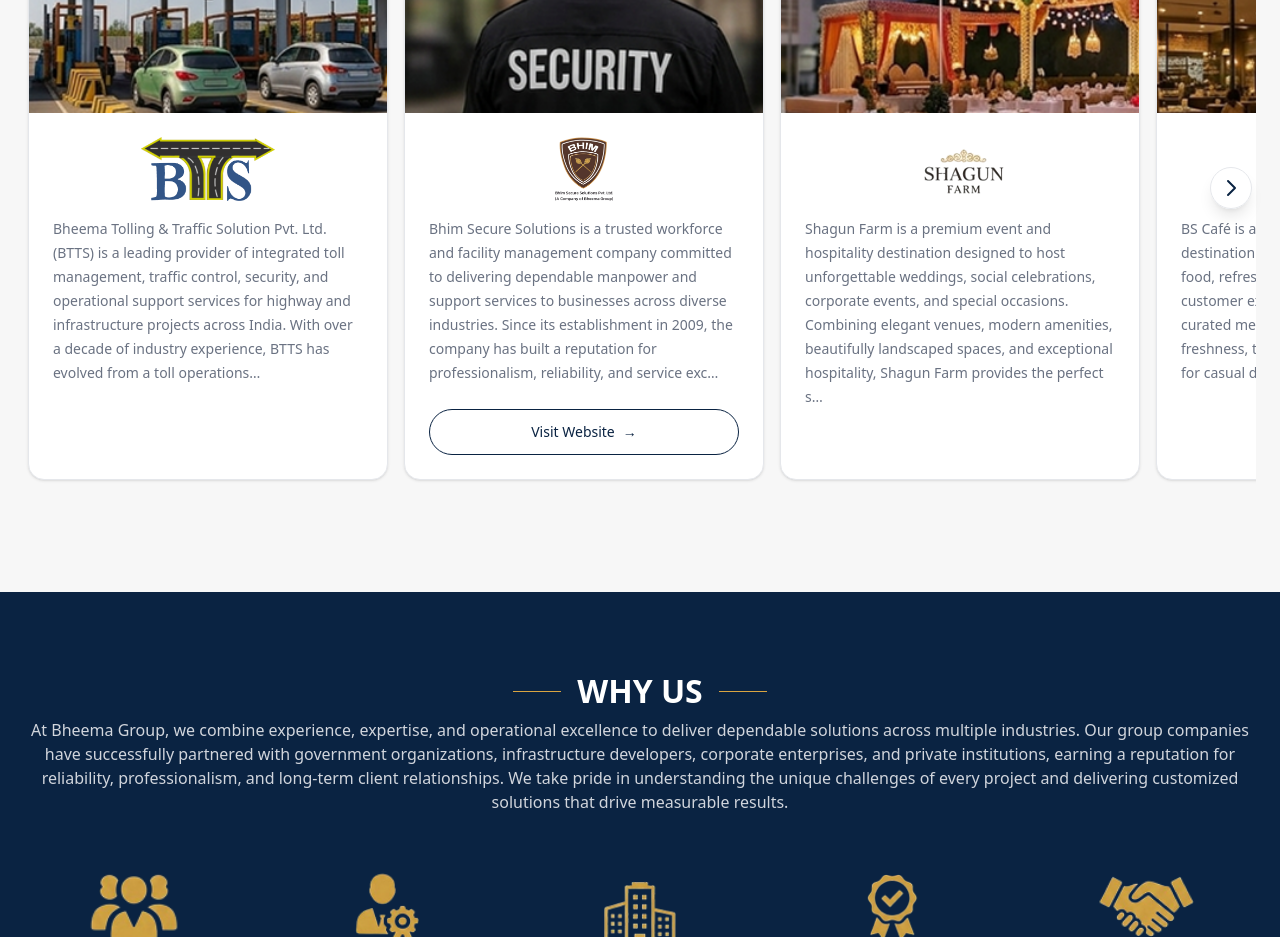
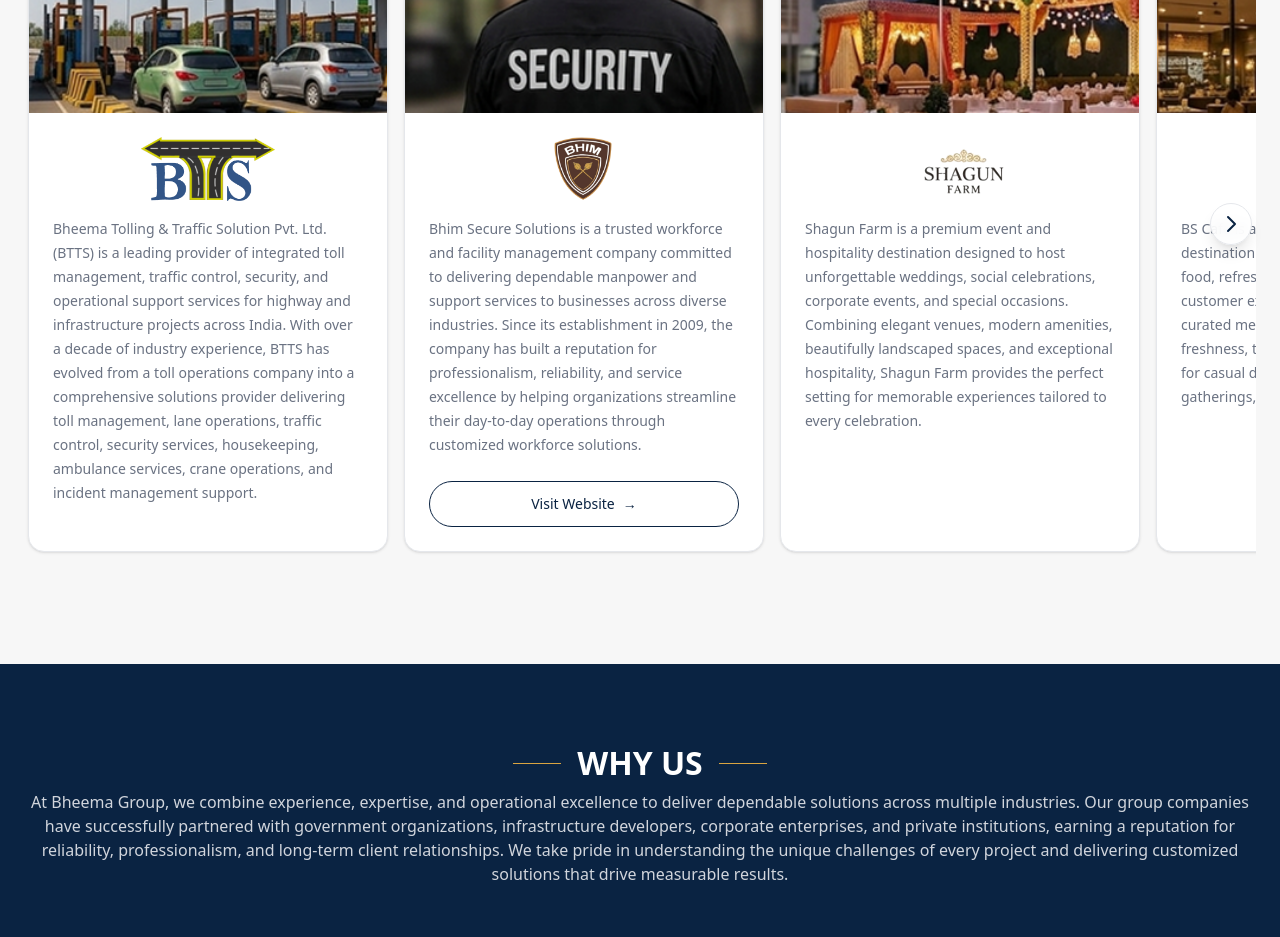
Before and after one commit to westhilldeveloper/bheema, a Next.js app: page / in a window 1280 px wide. Shown: the part 1220-2157 px from the top of the page. Built offline with nearby package versions, Linux system fonts and the light colour scheme.

Commit message:
logo changes

```diff
--- a/app/components/Companies.js
+++ b/app/components/Companies.js
@@ -23,7 +23,7 @@
     {
       title: "BHIM SECURITY PVT. LTD.",
       image: "/images/cmpn_2.png",
-      logo: "/images/asset/logos/secure.png",
+      logo: "/images/asset/logos/Bhim.png",
       description:
         "Bhim Secure Solutions is a trusted workforce and facility management company committed to delivering dependable manpower and support services to businesses across diverse industries. Since its establishment in 2009, the company has built a reputation for professionalism, reliability, and service excellence by helping organizations streamline their day-to-day operations through customized workforce solutions.",
       url: "https://www.bhimsecuresolutions.com/",
@@ -31,7 +31,7 @@
      {
       title: "SHAGUN FARM",
       image: "/images/cmpn_1.png",
-      logo: "/images/asset/logos/shagun_farm.png",
+      logo: "/images/asset/logos/Shagun_farm.png",
       description:
         "Shagun Farm is a premium event and hospitality destination designed to host unforgettable weddings, social celebrations, corporate events, and special occasions. Combining elegant venues, modern amenities, beautifully landscaped spaces, and exceptional hospitality, Shagun Farm provides the perfect setting for memorable experiences tailored to every celebration.",
       url: "#",
@@ -54,7 +54,7 @@
     },
   ];
 
-  const truncateText = (text, maxLength = 300) => {
+  const truncateText = (text, maxLength = 500) => {
     if (text.length <= maxLength) return text;
     return text.slice(0, maxLength).trim() + "…";
   };
@@ -214,7 +214,7 @@
 
                     {/* Description */}
                     <p className="text-gray-500 text-xs sm:text-sm md:text-[14px] leading-5 sm:leading-6 flex-1 min-h-[60px] sm:min-h-[70px] md:min-h-[90px]">
-                      {truncateText(company.description, 300)}
+                      {truncateText(company.description, 550)}
                     </p>
 
                     {/* Button – only show if URL is valid */}
```
Also changed, not shown: public/images/asset/logos/Bhim.png (added).
